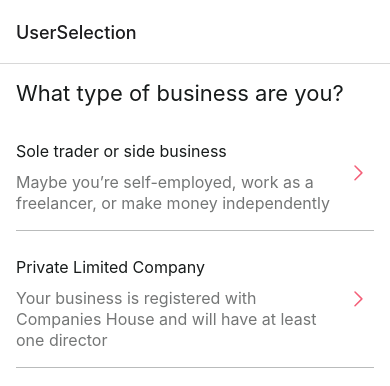
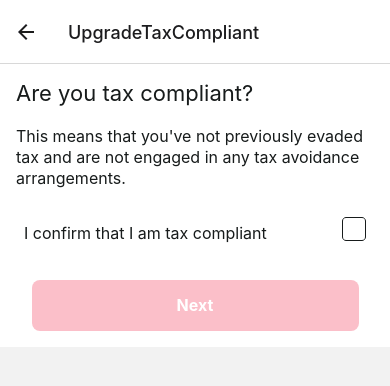
Before and after one commit to justinablair/UpgradeMobileApp, a React Native app: screen /UpgradeTaxCompliant in a window 390 px wide. Shown: the top 386 px of the page. Built offline with nearby package versions, Linux system fonts and the light colour scheme.

Commit message:
"tax reporting screen"

```diff
--- a/App.tsx
+++ b/App.tsx
@@ -17,6 +17,8 @@ import UserSelectionScreen from './screens/UserSelection';
 import {UserContextProvider} from './components/UserContext';
 import CompanyDetailsScreen from './screens/CompanyDetails';
 import MarketingScreen from './screens/Marketing';
+import UpgradeTaxCompliantScreen from './screens/UpgradeTaxCompliant';
+import UpgradeTaxReportingScreen from './screens/UpgradeTaxReporting';
 
 const Stack = createStackNavigator<RootStackParamList>();
 
@@ -58,6 +60,14 @@ function App(): JSX.Element {
               component={UpgradeConsentsScreen}
             />
             <Stack.Screen name="Marketing" component={MarketingScreen} />
+            <Stack.Screen
+              name="UpgradeTaxCompliant"
+              component={UpgradeTaxCompliantScreen}
+            />
+            <Stack.Screen
+              name="UpgradeTaxReporting"
+              component={UpgradeTaxReportingScreen}
+            />
           </Stack.Navigator>
         </NavigationContainer>
       </UserContextProvider>
--- /dev/null
+++ b/components/CheckboxToggle.tsx
@@ -0,0 +1,30 @@
+// CheckboxToggle.tsx
+import React from 'react';
+import {TouchableOpacity} from 'react-native';
+import {UncheckedIcon} from '../components/theme/UncheckedIcon';
+import {CheckmarkIcon} from '../components/theme/CheckboxIcon';
+import Colours from '../components/theme/Colour';
+
+interface CheckboxProps {
+  checked: boolean;
+  onToggle: () => void;
+  disabled?: boolean; // Make the disabled prop optional
+}
+
+const CheckboxToggle: React.FC<CheckboxProps> = ({
+  checked,
+  onToggle,
+  disabled = false, // Provide a default value of false
+}) => {
+  return (
+    <TouchableOpacity onPress={onToggle} disabled={disabled}>
+      {checked ? (
+        <CheckmarkIcon />
+      ) : (
+        <UncheckedIcon stroke={disabled ? Colours.black30 : Colours.black} />
+      )}
+    </TouchableOpacity>
+  );
+};
+
+export default CheckboxToggle;
--- a/navigationTypes.ts
+++ b/navigationTypes.ts
@@ -13,6 +13,8 @@ export type RootStackParamList = {
   UpgradeTerms: undefined;
   UpgradeConsents: undefined;
   Marketing: undefined;
+  UpgradeTaxCompliant: undefined;
+  UpgradeTaxReporting: undefined;
 };
 
 export type NavigationProps<T extends keyof RootStackParamList> = {
--- a/screens/CompanyDetails.tsx
+++ b/screens/CompanyDetails.tsx
@@ -6,7 +6,8 @@ import {NavigationProps} from '../navigationTypes';
 import {useUserContext} from '../components/UserContext';
 import PinkButton from '../components/PinkButton';
 import {UncheckedIcon} from '../components/theme/UncheckedIcon';
-import {CheckmarkIcon} from '../components/theme/checkbox';
+import {CheckmarkIcon} from '../components/theme/CheckboxIcon';
+import CheckboxToggle from '../components/CheckboxToggle';
 
 type CompanyDetailsScreenProps = NavigationProps<'CompanyDetails'>;
 
@@ -46,25 +47,17 @@ const CompanyDetailsScreen: React.FC<CompanyDetailsScreenProps> = ({
       </View>
 
       {/* Consent section */}
-
       <View style={styles.checkboxContainer}>
-        <Text variant="bodyText" style={styles.checkboxText}>
+        <Text variant="bodyText" style={[styles.checkboxText]}>
           I confirm{' '}
           {companyName !== '' ? companyName : 'the company name I entered'} is
           correct
         </Text>
-        <TouchableOpacity
-          onPress={() => setIsChecked(!isChecked)}
-          disabled={!isCompanyNameEntered} // Disable if company name is not entered
-        >
-          {isChecked ? (
-            <CheckmarkIcon />
-          ) : (
-            <UncheckedIcon
-              stroke={isCompanyNameEntered ? Colours.black : Colours.black30}
-            />
-          )}
-        </TouchableOpacity>
+        <CheckboxToggle
+          checked={isChecked}
+          onToggle={() => setIsChecked(!isChecked)}
+          disabled={!isCompanyNameEntered}
+        />
       </View>
       <View>
         <PinkButton
@@ -103,15 +96,15 @@ const styles = StyleSheet.create({
   checkboxContainer: {
     flexDirection: 'row',
     alignItems: 'center',
-    justifyContent: 'flex-end', // Aligns content to the right
-    width: '95%',
+    marginBottom: 16,
+    paddingRight: 8, // Add padding to the right side
+  },
 
-    marginBottom: 16,
-  },
   checkboxText: {
-    marginRight: 8,
+    marginLeft: 8,
     color: Colours.black,
     flex: 1,
+    width: '80%',
   },
 });
 
--- a/screens/Marketing.tsx
+++ b/screens/Marketing.tsx
@@ -33,7 +33,7 @@ const MarketingScreen: React.FC<MarketingProps> = ({navigation}) => {
   };
 
   const handleSwitchButtonPress = () => {
-    navigation.navigate('UpgradeChangesNewAccount'); // Navigate to the desired screen
+    navigation.navigate('UpgradeTaxCompliant'); // Navigate to the desired screen
   };
   return (
     <ScrollView>
--- a/screens/UpgradeConsents.tsx
+++ b/screens/UpgradeConsents.tsx
@@ -12,7 +12,7 @@ import Text from '../components/Text';
 import Colours from '../components/theme/Colour';
 import PinkButton from '../components/PinkButton'; // Update the path to your PinkButton component
 import {NavigationProps} from '../navigationTypes';
-import {CheckmarkIcon} from '../components/theme/checkbox'; // Update the path to your CheckmarkIcon component
+import {CheckmarkIcon} from '../components/theme/CheckboxIcon'; // Update the path to your CheckmarkIcon component
 import {ChevronRightIcon} from '../components/theme/ChevronRight'; // Update the path to your ChevronRightIcon component
 
 type UpgradeConsentsProps = NavigationProps<'UpgradeConsents'>;
--- /dev/null
+++ b/screens/UpgradeTaxCompliant.tsx
@@ -0,0 +1,81 @@
+import React, {useState} from 'react';
+import {View, StyleSheet} from 'react-native';
+import Text from '../components/Text';
+import PinkButton from '../components/PinkButton';
+import CheckboxToggle from '../components/CheckboxToggle'; // Import the CheckboxToggle component
+
+import {NavigationProps} from '../navigationTypes';
+import {ScrollView} from 'react-native-gesture-handler';
+import Colours from '../components/theme/Colour';
+
+type UpgradeTaxCompliantProps = NavigationProps<'UpgradeTaxCompliant'>;
+
+const UpgradeTaxCompliantScreen: React.FC<UpgradeTaxCompliantProps> = ({
+  navigation,
+}) => {
+  const [isChecked, setIsChecked] = useState(false); // State to track the checkbox
+
+  const handleSwitchButtonPress = () => {
+    navigation.navigate('UpgradeTaxReporting'); // Navigate to the desired screen
+  };
+
+  const handleCheckboxToggle = () => {
+    setIsChecked(!isChecked); // Toggle the checkbox state
+  };
+
+  return (
+    <ScrollView>
+      <View style={styles.container}>
+        <Text variant="screenTitle leftAlign" style={{color: Colours.black}}>
+          Are you tax compliant?
+        </Text>
+        <Text
+          variant="bodyText leftAlign"
+          style={[{color: Colours.black}, styles.space]}>
+          This means that you've not previously evaded tax and are not engaged
+          in any tax avoidance arrangements.
+        </Text>
+
+        <View style={styles.space} />
+        {/* Place the CheckboxToggle component and text */}
+        <View style={styles.checkboxContainer}>
+          <Text variant="bodyText" style={styles.checkboxText}>
+            I confirm that I am tax compliant
+          </Text>
+          <CheckboxToggle checked={isChecked} onToggle={handleCheckboxToggle} />
+        </View>
+
+        <View style={styles.space} />
+        <PinkButton
+          buttonText="Next"
+          onPress={handleSwitchButtonPress}
+          disabled={!isChecked}
+        />
+      </View>
+    </ScrollView>
+  );
+};
+
+const styles = StyleSheet.create({
+  container: {
+    flex: 1,
+    backgroundColor: Colours.white,
+    padding: 16,
+  },
+
+  space: {
+    marginVertical: 8,
+  },
+  checkboxContainer: {
+    flexDirection: 'row',
+    alignItems: 'center',
+    paddingRight: 8,
+  },
+  checkboxText: {
+    marginLeft: 8,
+    color: Colours.black,
+    flex: 1,
+  },
+});
+
+export default UpgradeTaxCompliantScreen;
--- /dev/null
+++ b/screens/UpgradeTaxReporting.tsx
@@ -0,0 +1,116 @@
+import React, {useState} from 'react';
+import {View, StyleSheet} from 'react-native';
+import Text from '../components/Text';
+import PinkButton from '../components/PinkButton';
+
+import {NavigationProps} from '../navigationTypes';
+import {ScrollView} from 'react-native-gesture-handler';
+import Colours from '../components/theme/Colour';
+import {useUserContext} from '../components/UserContext'; // Import the user context
+import CheckboxToggle from '../components/CheckboxToggle';
+
+type UpgradeTaxReportingProps = NavigationProps<'UpgradeTaxReporting'>;
+
+const UpgradeTaxReportingScreen: React.FC<UpgradeTaxReportingProps> = ({
+  navigation,
+}) => {
+  const {userType} = useUserContext();
+  const [isChecked, setIsChecked] = useState(false); // State to track the checkbox
+
+  const handleCheckboxToggle = () => {
+    setIsChecked(!isChecked); // Toggle the checkbox state
+  };
+
+  const handleSwitchButtonPress = () => {
+    navigation.navigate('UpgradeConsents'); // Navigate to the desired screen
+  };
+
+  const renderContent = () => {
+    if (userType === 'limitedCompany') {
+      return (
+        <>
+          <Text variant="bodyText" style={{color: Colours.black}}>
+            I acknowledge, on behalf of the business, that the information I
+            supply may be reported to the HMRC, and may be transferred to the
+            government of another territory in accordance with FATCA and CRS
+            agreements.{'\n\n'}I agree to inform Mettle of any change in
+            circumstance that causes my information to become incorrect or
+            incomplete and to provide an updated Self Certification Declaration
+            within 30 days.{'\n\n'}I declare that I declare that the business is
+            compliant with all relevant tax laws and all statements made in this
+            declaration are, to the best of my knowledge and belief, correct and
+            complete.
+          </Text>
+          <View style={styles.spaceLarge} />
+        </>
+      );
+    } else if (userType === 'soleTrader') {
+      return (
+        <>
+          <Text variant="bodyText" style={{color: Colours.black}}>
+            I acknowledge that any relevant information I supply may be reported
+            to the HMRC, and may be transferred to the government of another
+            territory in accordance with FATCA and CRS agreements.{'\n\n'}I
+            agree to inform Mettle of any change in circumstance that causes my
+            information to become incorrect or incomplete and to provide an
+            updated Self Certification Declaration within 30 days.{'\n\n'} I
+            declare that I am compliant with all relevant tax laws and all
+            statements made in this declaration are, to the best of my knowledge
+            and belief, correct and complete.
+          </Text>
+        </>
+      );
+    }
+  };
+
+  return (
+    <ScrollView>
+      <View style={styles.container}>
+        {/* SoleTraderCopy */}
+        <Text variant="screenTitle leftAlign" style={{color: Colours.black}}>
+          Tax reporting
+        </Text>
+        {renderContent()}
+        <View style={styles.spaceMedium} />
+        <View style={styles.checkboxContainer}>
+          <Text variant="bodyText" style={styles.checkboxText}>
+            I confirm that I am tax compliant
+          </Text>
+          <CheckboxToggle checked={isChecked} onToggle={handleCheckboxToggle} />
+        </View>
+        <View style={styles.spaceMedium} />
+        <PinkButton
+          buttonText="Agree"
+          onPress={handleSwitchButtonPress}
+          disabled={!isChecked}
+        />
+      </View>
+    </ScrollView>
+  );
+};
+
+const styles = StyleSheet.create({
+  container: {
+    flex: 1,
+    backgroundColor: Colours.white,
+    padding: 16,
+  },
+  spaceLarge: {
+    marginBottom: 25,
+  },
+  spaceMedium: {
+    marginBottom: 15,
+  },
+  checkboxContainer: {
+    flexDirection: 'row',
+    alignItems: 'center',
+    paddingRight: 8,
+  },
+  checkboxText: {
+    marginLeft: 8,
+    color: Colours.black,
+    flex: 1,
+  },
+});
+
+export default UpgradeTaxReportingScreen;
```
Also changed, not shown: components/theme/CheckboxIcon.tsx (renamed from components/theme/checkbox.tsx).
